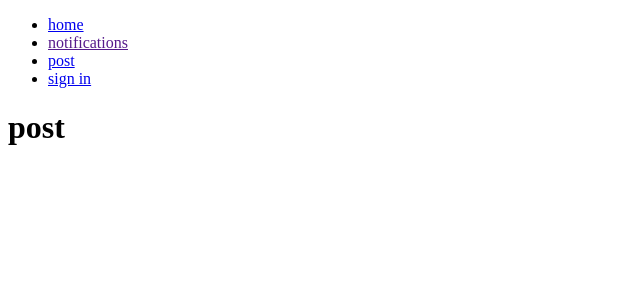
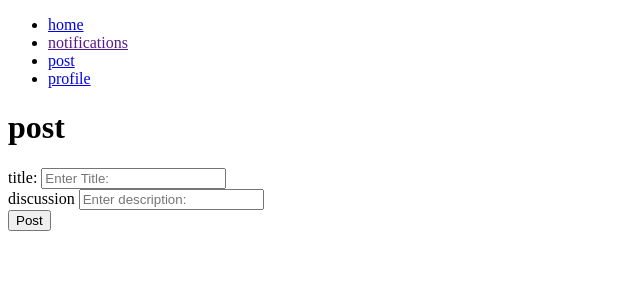
Before and after one commit to Brendanchoi626/StudyNetwork, a Flask app: page /post in a window 1280 px wide. Shown: the top 300 px of the page, without its empty margins (0-640 px from the left). Run offline with Flask 2, Linux system fonts and the light colour scheme; a user stored in the database is signed in.

Commit message:
bit of work done on post system

```diff
--- a/main.py
+++ b/main.py
@@ -5,6 +5,7 @@ from flask_sqlalchemy.model import Model
 from config import Config
 from flask_sqlalchemy import SQLAlchemy
 from werkzeug.security import generate_password_hash, check_password_hash
+from datetime import date
 
 
 def sqlite_conn(database, query, single=False):
@@ -30,13 +31,25 @@ import models
 def home():
     "The homepage route"
     post = models.Post.query.all()
-
     return render_template('home.html', post=post, title='home')
 
 
-@app.route('/post')
+@app.route('/post', methods=['GET', 'POST'])
 def post():
-    return render_template('post.html', title='post')
+    "Route for post. Allows the player to make new posts."
+    if request.method == 'POST':
+        post_info = models.Post(
+
+            title = request.form.get('title'),
+            discussion = request.form.get('discussion'),
+            date = date.today().strftime("%d%m%Y"),
+            likes = 0
+
+        )
+        db.session.add(post_info)
+        db.session.commit()
+
+    return render_template('post.html')
 
 
 @app.route('/noti/<int:id>')
@@ -121,7 +134,7 @@ def logout():
     "Route for logout."
     session.pop('logged_in_user', None)
 
-    return render_template('user.html')
+    return redirect(url_for('user'))
 
 
 @app.before_request
--- a/templates/nav.html
+++ b/templates/nav.html
@@ -2,7 +2,11 @@
 <ul>
     <li><a href="/">home</a></li>
     <li><a href="">notifications</a></li>
-    <li><a href="post.html">post</a></li>
-    <li><a href="/user">sign in</a></li>
+    <li><a href="/post">post</a></li>
+    {% if g.logged_in_user %}
+        <li><a href="/profile">profile</a></li>
+    {% else %}
+        <li><a href="/user">sign in</a></li>
+    {% endif %}
 </ul>
 </nav>
--- a/templates/post.html
+++ b/templates/post.html
@@ -1,3 +1,17 @@
 {% extends 'layout.html' %}
 
-{% block content %}<h1>post</h1>{% endblock %}
+{% block content %}
+<h1>post</h1>
+<form method = 'POST' action="/post" name="post">
+    <!-- Form content -->
+    <label for='title'>title:</label>
+    <input type="text" placeholder="Enter Title:" name="title" required><br>
+
+    <label for='discussion'>discussion</label>
+    <input type="text" placeholder="Enter description: " name="discussion" requried><br>
+
+    <button type="submit" class="post_button">Post</button>
+</form>
+<p>{{error}}</p>
+
+{% endblock %}
--- a/templates/profile.html
+++ b/templates/profile.html
@@ -5,7 +5,7 @@
 <p>user_id: {{ id }}</p>
 <p>username: {{ username }}</p>
 <p>email adress: {{ email }}</p>
-{{ post.posts_user|map(attribute="title")|join(', ') }}
+<p>Posts: {{ post.posts_user|map(attribute="title")|join(', ') }}</p>
 
 <button onclick="window.location = 'http://127.0.0.1:5000/logout'" type="submit">Logout</button>
 
```
Also changed, not shown: data.db.
